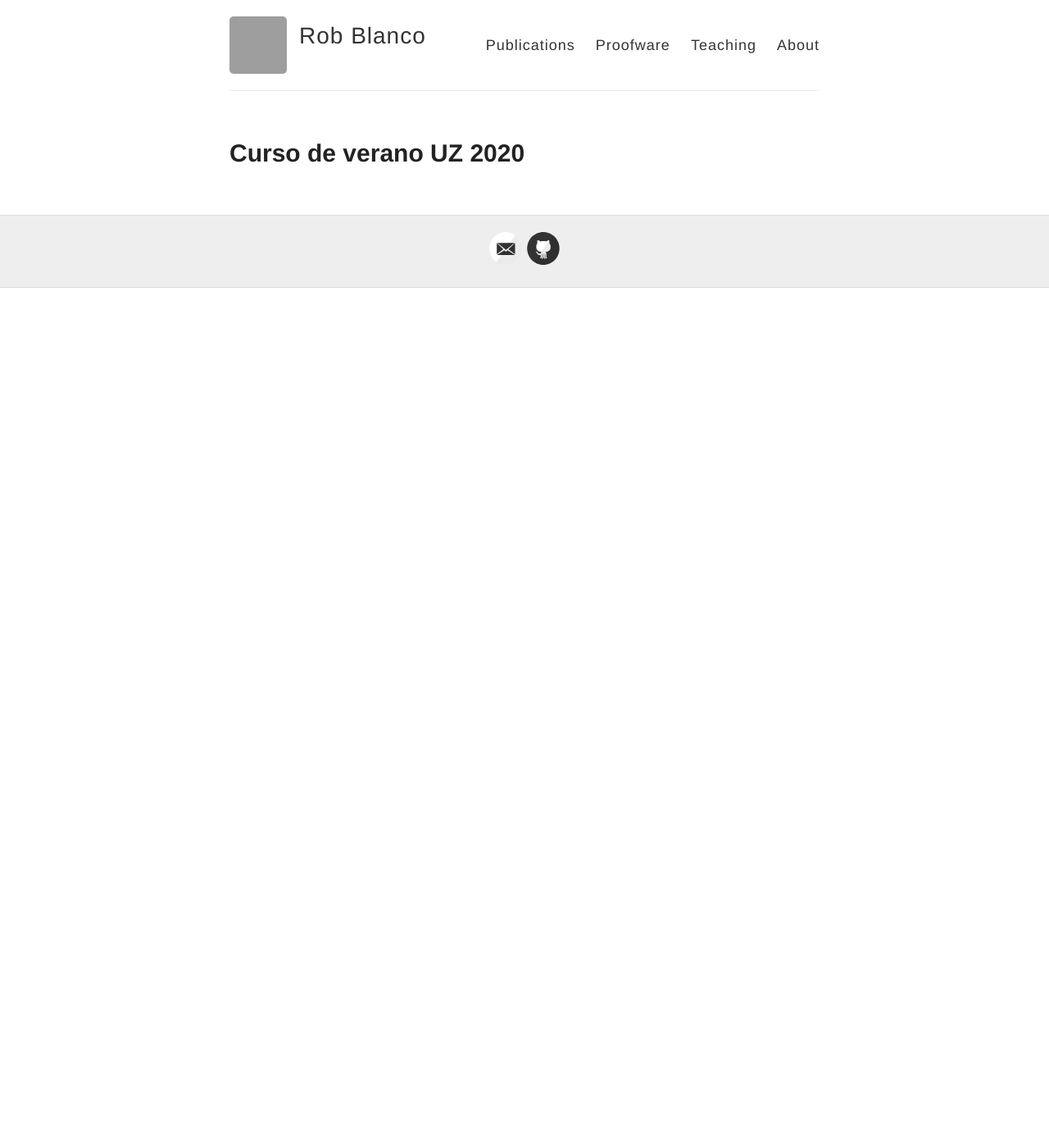
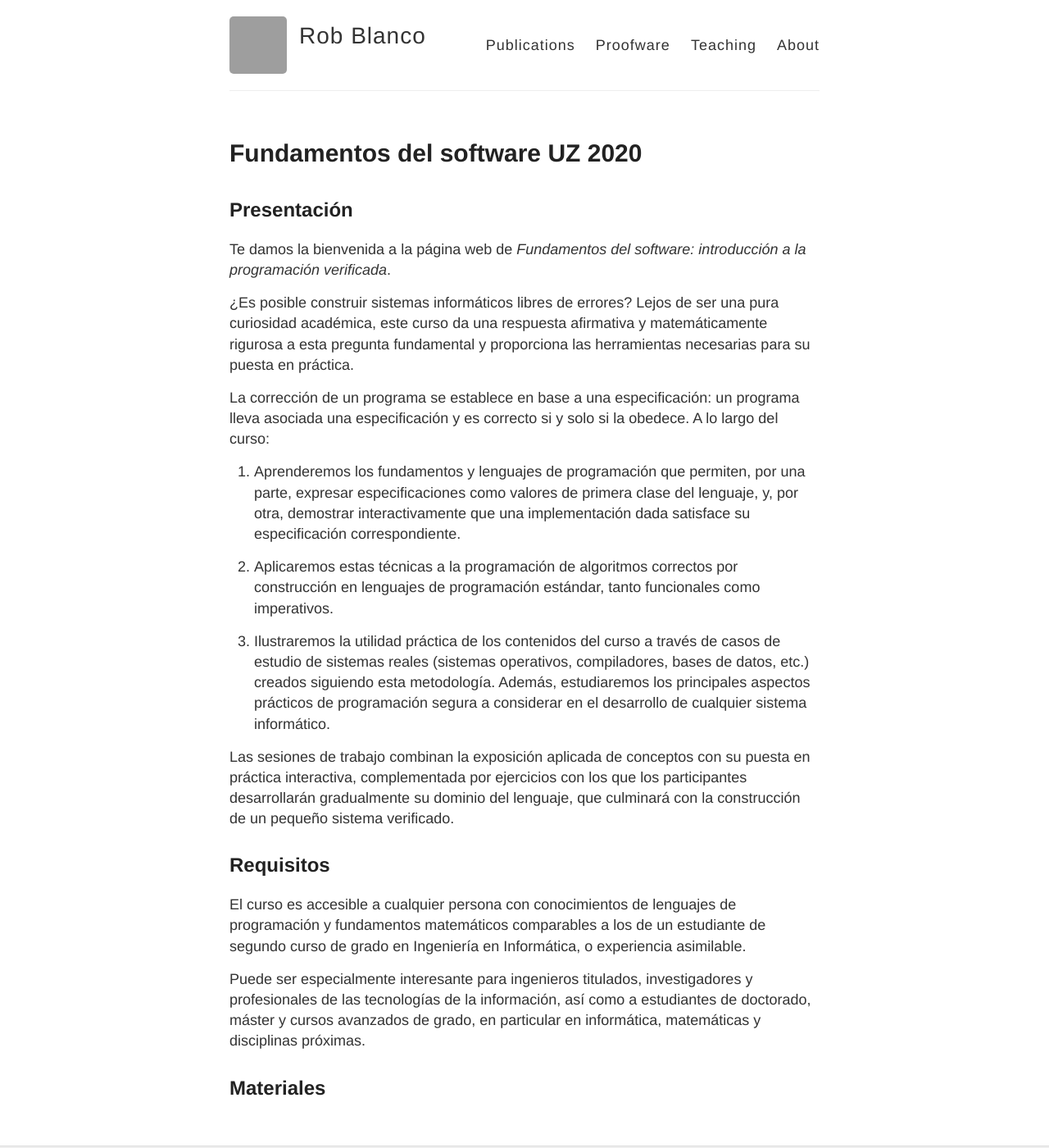
Before and after one commit to robblanco/robblanco.github.io, a Jekyll site: the page built from unizar2020.md, in a window 1280 px wide and 1400 px high. Shown: the whole window at 82% size. Built offline with Jekyll 4.4.1, drawn with Linux system fonts in a browser that asks for light colours; grey boxes are pictures that could not be loaded.

Commit message:
First course intro

```diff
--- a/unizar2020.md
+++ b/unizar2020.md
@@ -1,5 +1,52 @@
 ---
 layout: page
-title: Curso de verano UZ 2020
+title: Fundamentos del software UZ 2020
 permalink: /teaching/unizar2020/
 ---
+
+## Presentación
+
+Te damos la bienvenida a la página web de *Fundamentos del software:
+introducción a la programación verificada*.
+
+¿Es posible construir sistemas informáticos libres de errores? Lejos de ser una
+pura curiosidad académica, este curso da una respuesta afirmativa y
+matemáticamente rigurosa a esta pregunta fundamental y proporciona las
+herramientas necesarias para su puesta en práctica.
+
+La corrección de un programa se establece en base a una especificación: un
+programa lleva asociada una especificación y es correcto si y solo si la
+obedece. A lo largo del curso:
+
+ 1. Aprenderemos los fundamentos y lenguajes de programación que permiten, por
+    una parte, expresar especificaciones como valores de primera clase del
+    lenguaje, y, por otra, demostrar interactivamente que una implementación
+    dada satisface su especificación correspondiente.
+
+ 2. Aplicaremos estas técnicas a la programación de algoritmos correctos por
+    construcción en lenguajes de programación estándar, tanto funcionales como
+    imperativos.
+
+ 3. Ilustraremos la utilidad práctica de los contenidos del curso a través de
+    casos de estudio de sistemas reales (sistemas operativos, compiladores,
+    bases de datos, etc.) creados siguiendo esta metodología. Además,
+    estudiaremos los principales aspectos prácticos de programación segura a
+    considerar en el desarrollo de cualquier sistema informático.
+
+Las sesiones de trabajo combinan la exposición aplicada de conceptos con su
+puesta en práctica interactiva, complementada por ejercicios con los que los
+participantes desarrollarán gradualmente su dominio del lenguaje, que culminará
+con la construcción de un pequeño sistema verificado.
+
+## Requisitos
+
+El curso es accesible a cualquier persona con conocimientos de lenguajes de
+programación y fundamentos matemáticos comparables a los de un estudiante de
+segundo curso de grado en Ingeniería en Informática, o experiencia asimilable.
+
+Puede ser especialmente interesante para ingenieros titulados, investigadores y
+profesionales de las tecnologías de la información, así como a estudiantes de
+doctorado, máster y cursos avanzados de grado, en particular en informática,
+matemáticas y disciplinas próximas.
+
+## Materiales
```
